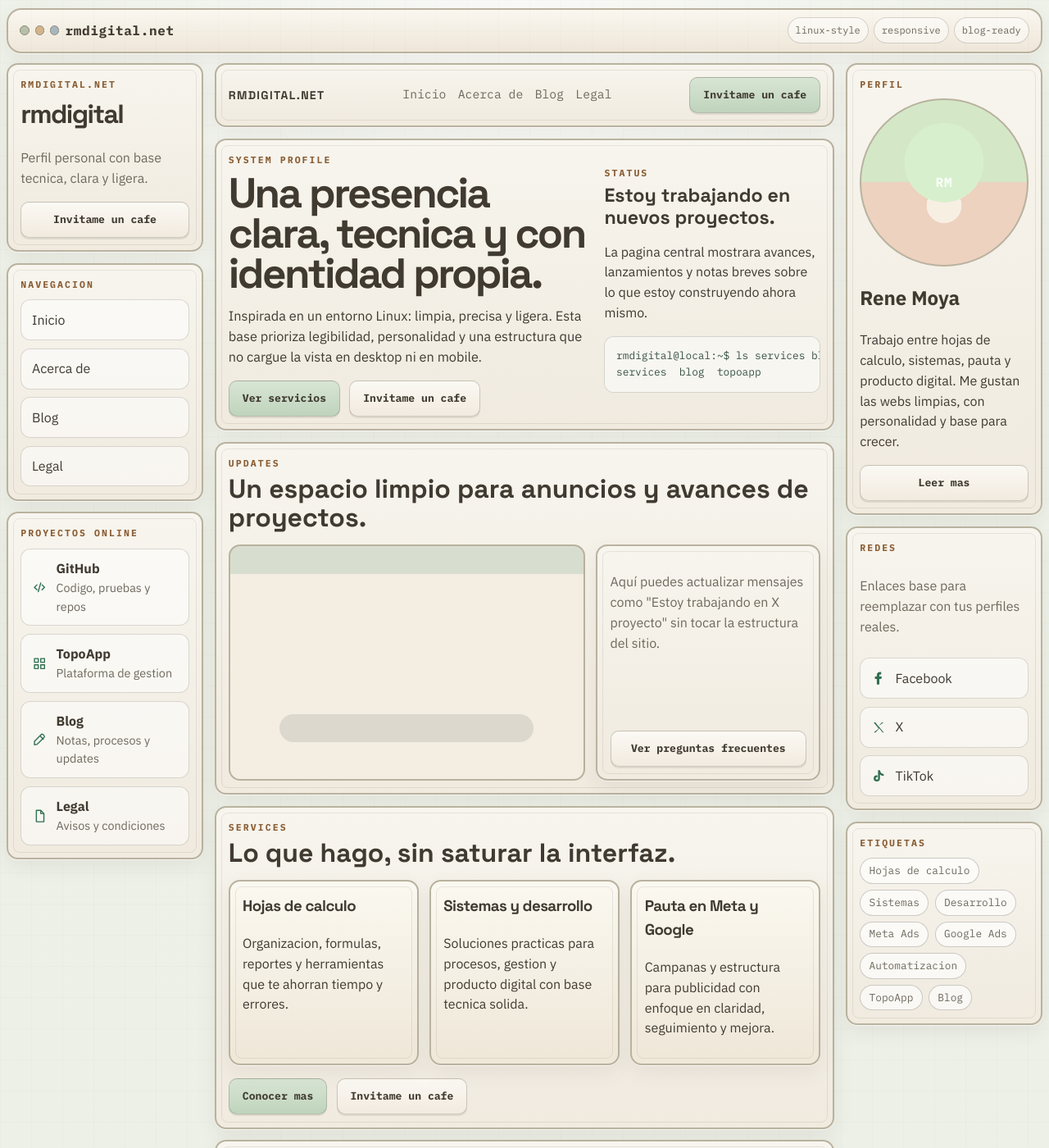
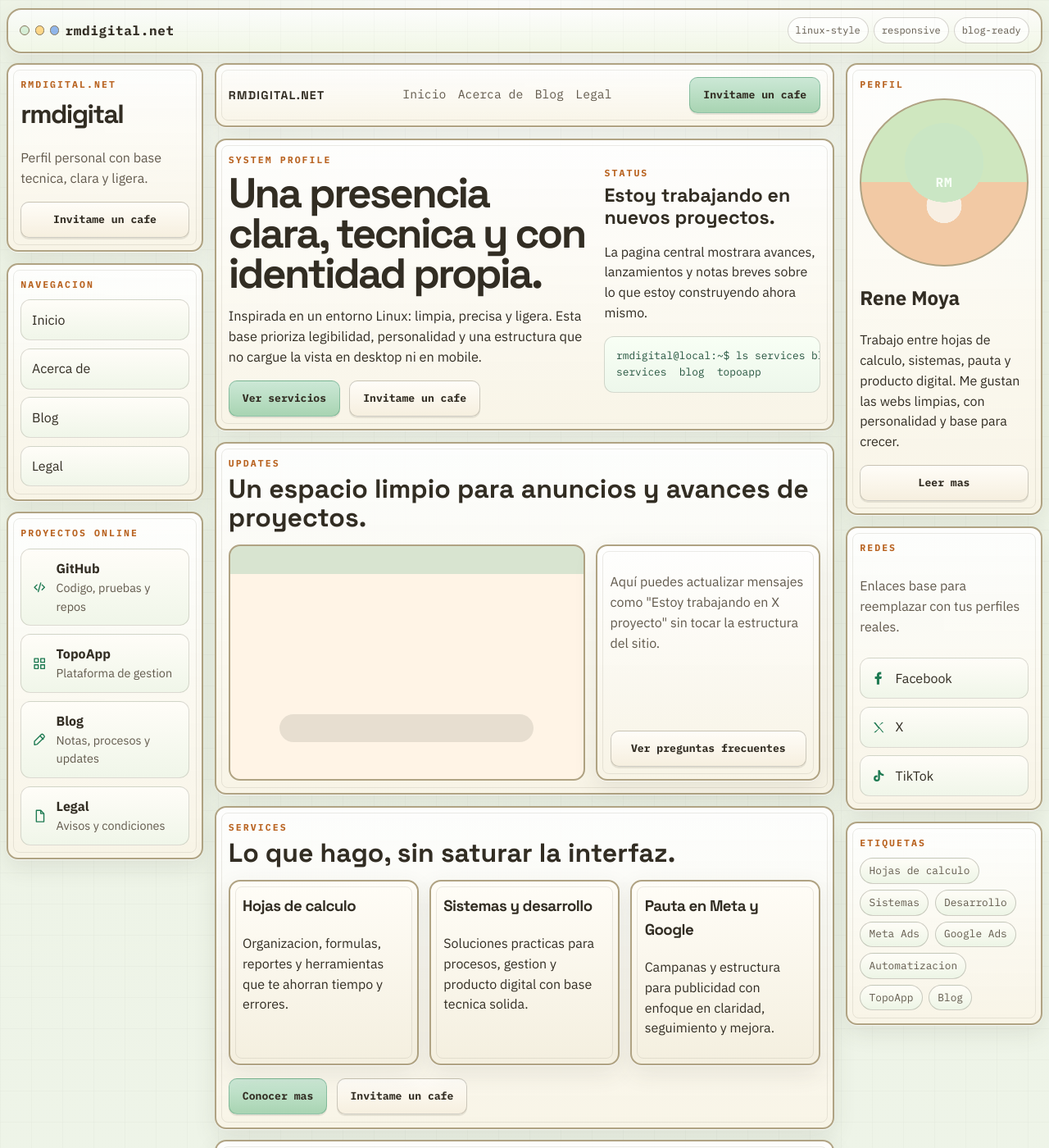
Before and after one commit to renedev0284-creator/rmdigitalnet, a Jekyll site: the page built from index.md, in a window 1280 px wide and 1400 px high. Shown: the whole window at 82% size. Built offline with Jekyll 4.4.1, drawn with Linux system fonts in a browser that asks for light colours.

Commit message:
Brighten the site palette

```diff
--- a/assets/css/main.css
+++ b/assets/css/main.css
@@ -1,16 +1,19 @@
 :root {
   color-scheme: light;
-  --bg: #eef1e8;
-  --bg-soft: #e2e7d8;
-  --panel: #f7f5ee;
-  --panel-2: #f0eadf;
-  --line: #b9b29f;
-  --line-strong: #8f8a78;
-  --text: #403a31;
-  --muted: #6f695d;
-  --accent: #2f6f4f;
-  --accent-2: #8a5d34;
-  --shadow: 0 1px 0 rgba(255, 255, 255, 0.65), 0 8px 24px rgba(72, 64, 52, 0.08);
+  --bg: #edf3e5;
+  --bg-soft: #dfe9d3;
+  --panel: #fffdf8;
+  --panel-2: #f4efde;
+  --line: #b0a383;
+  --line-strong: #86785d;
+  --text: #322d23;
+  --muted: #625a4d;
+  --accent: #1e7a52;
+  --accent-2: #b96422;
+  --accent-3: #476fd1;
+  --accent-soft: #d7efd7;
+  --support: #d88a34;
+  --shadow: 0 1px 0 rgba(255, 255, 255, 0.72), 0 10px 28px rgba(72, 64, 52, 0.1);
   --radius: 14px;
   --radius-sm: 10px;
   --content-width: 82rem;
@@ -28,8 +31,8 @@ body {
   margin: 0;
   color: var(--text);
   background:
-    radial-gradient(circle at top, rgba(255, 255, 255, 0.75), transparent 24%),
-    linear-gradient(180deg, var(--bg) 0%, #edf0e7 52%, #e6ebdd 100%);
+    radial-gradient(circle at top, rgba(255, 255, 255, 0.88), transparent 24%),
+    linear-gradient(180deg, var(--bg) 0%, #eef4e8 52%, #e5edd8 100%);
   font-family: "IBM Plex Sans", system-ui, -apple-system, BlinkMacSystemFont, "Segoe UI", sans-serif;
   line-height: 1.55;
   -webkit-font-smoothing: antialiased;
@@ -42,10 +45,10 @@ body::before {
   position: fixed;
   inset: 0;
   pointer-events: none;
-  opacity: 0.18;
+  opacity: 0.22;
   background-image:
-    linear-gradient(rgba(90, 86, 72, 0.12) 1px, transparent 1px),
-    linear-gradient(90deg, rgba(90, 86, 72, 0.12) 1px, transparent 1px);
+    linear-gradient(rgba(74, 66, 51, 0.11) 1px, transparent 1px),
+    linear-gradient(90deg, rgba(74, 66, 51, 0.11) 1px, transparent 1px);
   background-size: 38px 38px;
 }
 
@@ -88,7 +91,9 @@ img {
   gap: 1rem;
   border: 2px solid var(--line);
   border-radius: 18px;
-  background: linear-gradient(180deg, #faf7f0 0%, #eee6d8 100%);
+  background:
+    linear-gradient(180deg, rgba(255, 255, 255, 0.84) 0%, rgba(241, 247, 230, 0.96) 100%),
+    linear-gradient(90deg, rgba(30, 122, 82, 0.08), rgba(185, 100, 34, 0.06));
   box-shadow: var(--shadow);
 }
 
@@ -105,16 +110,16 @@ img {
   width: 0.7rem;
   height: 0.7rem;
   border-radius: 999px;
-  background: #b7c0aa;
+  background: var(--accent-soft);
   border: 1px solid var(--line-strong);
 }
 
 .masthead__dot:nth-child(2) {
-  background: #d4b58a;
+  background: #ffd889;
 }
 
 .masthead__dot:nth-child(3) {
-  background: #a6b7c1;
+  background: #90b6eb;
 }
 
 .masthead__status {
@@ -131,7 +136,7 @@ img {
   padding: 0.35rem 0.55rem;
   border: 1px solid rgba(142, 136, 120, 0.35);
   border-radius: 999px;
-  background: rgba(255, 255, 255, 0.48);
+  background: rgba(255, 255, 255, 0.72);
 }
 
 .page-shell {
@@ -166,7 +171,9 @@ details {
   position: relative;
   border: 2px solid var(--line);
   border-radius: var(--radius);
-  background: linear-gradient(180deg, var(--panel) 0%, var(--panel-2) 100%);
+  background:
+    linear-gradient(180deg, rgba(255, 255, 255, 0.92) 0%, rgba(248, 244, 230, 0.98) 100%),
+    linear-gradient(90deg, rgba(30, 122, 82, 0.034), rgba(185, 100, 34, 0.03));
   box-shadow: var(--shadow);
 }
 
@@ -235,7 +242,7 @@ details::after,
   padding: 0.65rem 1rem;
   border-radius: 10px;
   border: 1px solid rgba(116, 111, 98, 0.35);
-  background: linear-gradient(180deg, #faf8f2 0%, #ece4d6 100%);
+  background: linear-gradient(180deg, #fffdf7 0%, #efe7d5 100%);
   color: var(--text);
   font-family: "IBM Plex Mono", monospace;
   font-size: 0.82rem;
@@ -247,15 +254,16 @@ details::after,
 .button:hover {
   transform: translateY(-1px);
   color: var(--accent);
-  border-color: rgba(47, 111, 79, 0.45);
+  border-color: rgba(30, 122, 82, 0.5);
 }
 
 .button-solid {
-  background: linear-gradient(180deg, #d8e5d4 0%, #bfd4bc 100%);
+  background: linear-gradient(180deg, #cce8d6 0%, #a8d4b2 100%);
+  border-color: rgba(30, 122, 82, 0.34);
 }
 
 .button-ghost {
-  background: linear-gradient(180deg, #fbf9f4 0%, #f2eadf 100%);
+  background: linear-gradient(180deg, #fffdf8 0%, #f6efdf 100%);
 }
 
 .button-full {
@@ -288,6 +296,28 @@ details::after,
   font-family: "IBM Plex Mono", monospace;
   color: var(--muted);
   font-size: 0.92rem;
+}
+
+.topbar-nav a {
+  position: relative;
+}
+
+.topbar-nav a::after {
+  content: "";
+  position: absolute;
+  left: 0;
+  right: 0;
+  bottom: -0.2rem;
+  height: 2px;
+  border-radius: 999px;
+  background: linear-gradient(90deg, var(--accent), var(--accent-2));
+  transform: scaleX(0);
+  transform-origin: center;
+  transition: transform 150ms ease;
+}
+
+.topbar-nav a:hover::after {
+  transform: scaleX(1);
 }
 
 .topbar-cta {
@@ -335,11 +365,11 @@ details::after,
   padding: 0.85rem;
   border: 1px solid rgba(111, 105, 93, 0.25);
   border-radius: 12px;
-  background: #f7f6f1;
+  background: linear-gradient(180deg, #f8fff5 0%, #edf7eb 100%);
   overflow-x: auto;
   font-family: "IBM Plex Mono", monospace;
   font-size: 0.8rem;
-  color: #385243;
+  color: #24533e;
 }
 
 .hero-panel h2 {
@@ -374,13 +404,13 @@ details::after,
   border: 2px solid var(--line);
   border-radius: var(--radius);
   background:
-    linear-gradient(180deg, #d8decf 0 12%, #f3ede2 12% 100%),
+    linear-gradient(180deg, #d8e4d0 0 12%, #fff4e6 12% 100%),
     repeating-linear-gradient(90deg, rgba(88, 95, 78, 0.06) 0 8px, transparent 8px 24px),
-    radial-gradient(circle at 50% 55%, #f5efe5 0 11%, transparent 11.2%),
-    radial-gradient(circle at 46% 48%, #3f423d 0 3.4%, transparent 3.6%),
-    radial-gradient(circle at 54% 48%, #3f423d 0 3.4%, transparent 3.6%),
-    linear-gradient(180deg, transparent 0 48%, #866e5a 48% 57%, transparent 57%),
-    linear-gradient(135deg, #b0a595, #dccab4);
+    radial-gradient(circle at 50% 55%, #fdf6ea 0 11%, transparent 11.2%),
+    radial-gradient(circle at 46% 48%, #31312d 0 3.4%, transparent 3.6%),
+    radial-gradient(circle at 54% 48%, #31312d 0 3.4%, transparent 3.6%),
+    linear-gradient(180deg, transparent 0 48%, #8e7356 48% 57%, transparent 57%),
+    linear-gradient(135deg, #b7c8b2, #f0d09a);
 }
 
 .announcement-media::before {
@@ -408,7 +438,9 @@ details::after,
 
 .service-card,
 .post-card {
-  background: linear-gradient(180deg, #faf8f0 0%, #efe7d8 100%);
+  background:
+    linear-gradient(180deg, #fffdf7 0%, #f4efdf 100%),
+    linear-gradient(135deg, rgba(30, 122, 82, 0.05), rgba(185, 100, 34, 0.04));
 }
 
 .service-card h3,
@@ -472,7 +504,7 @@ details p {
   border: 1px solid rgba(116, 111, 98, 0.35);
   border-radius: 999px;
   padding: 0.3rem 0.65rem;
-  background: rgba(255, 255, 255, 0.65);
+  background: linear-gradient(180deg, #fffdf7 0%, #edf5e6 100%);
   color: var(--muted);
   font-family: "IBM Plex Mono", monospace;
   font-size: 0.8rem;
@@ -495,7 +527,7 @@ details p {
   padding: 0.72rem 0.8rem;
   border-radius: 12px;
   border: 1px solid rgba(116, 111, 98, 0.25);
-  background: rgba(255, 255, 255, 0.5);
+  background: linear-gradient(180deg, #fffdf8 0%, #f0f6e9 100%);
   transition: transform 150ms ease, border-color 150ms ease, background-color 150ms ease;
 }
 
@@ -503,8 +535,8 @@ details p {
 .rail-item:hover,
 .social-link:hover {
   transform: translateY(-1px);
-  border-color: rgba(47, 111, 79, 0.4);
-  background: rgba(255, 255, 255, 0.72);
+  border-color: rgba(30, 122, 82, 0.5);
+  background: linear-gradient(180deg, #ffffff 0%, #eef6e6 100%);
   color: var(--text);
 }
 
@@ -541,12 +573,12 @@ details p {
   border: 2px solid var(--line);
   border-radius: 999px;
   background:
-    radial-gradient(circle at 50% 38%, #d8efce 0 30%, transparent 30.2%),
+    radial-gradient(circle at 50% 38%, #cae6c4 0 30%, transparent 30.2%),
     radial-gradient(circle at 42% 38%, #2f2f2a 0 4%, transparent 4.2%),
     radial-gradient(circle at 58% 38%, #2f2f2a 0 4%, transparent 4.2%),
-    radial-gradient(circle at 50% 52%, #f3cfb4 0 4%, transparent 4.2%),
+    radial-gradient(circle at 50% 52%, #efbc97 0 4%, transparent 4.2%),
     radial-gradient(circle at 50% 64%, #f8efe3 0 13%, transparent 13.2%),
-    linear-gradient(180deg, #d4e8c8 0 50%, #edd2bf 50% 100%);
+    linear-gradient(180deg, #cfe7bf 0 50%, #f2c9a4 50% 100%);
   display: grid;
   place-items: center;
   margin: 0.5rem 0 1rem;
@@ -600,6 +632,10 @@ details p {
   align-items: center;
   color: var(--muted);
   font-family: "IBM Plex Mono", monospace;
+}
+
+.site-footer__links a {
+  color: var(--accent);
 }
 
 .reveal {
```
